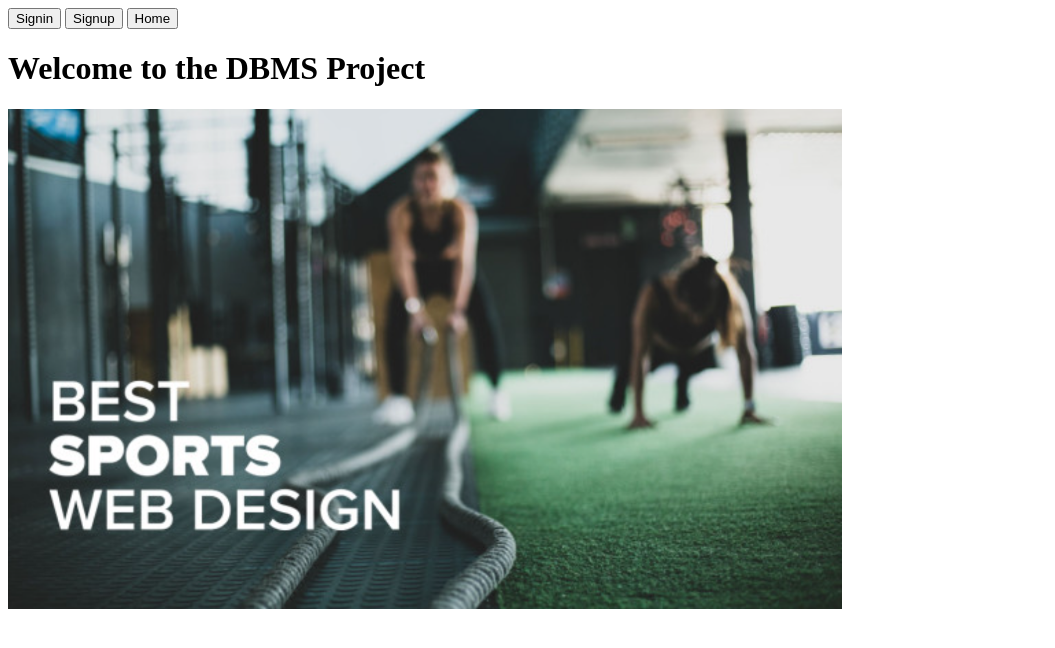
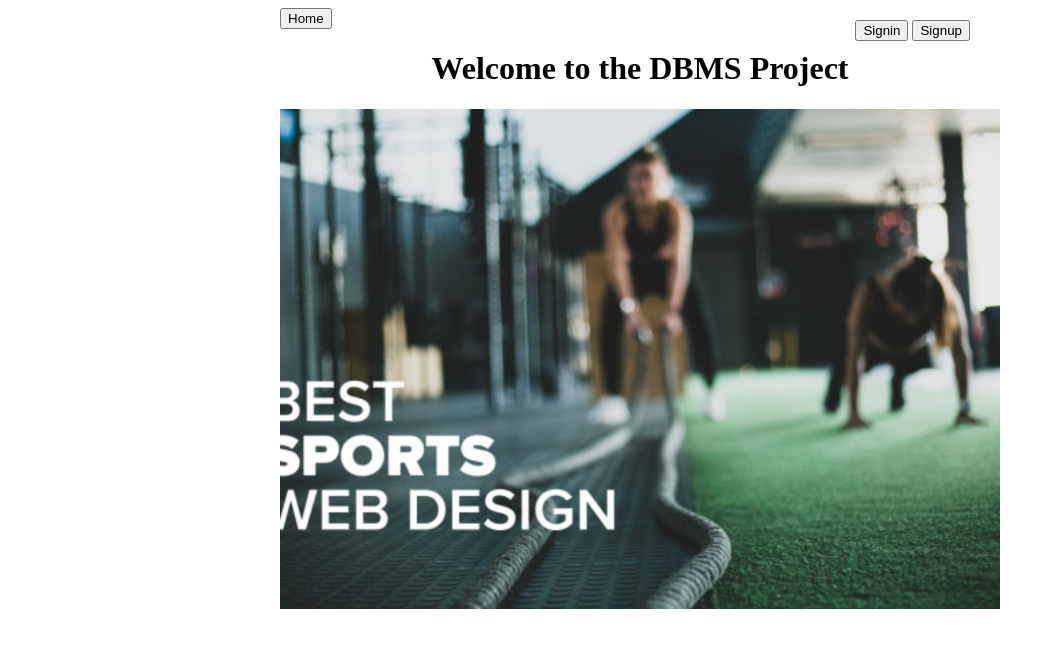
Before and after one commit to Sheikh-Ahmed-Naeem/DBMS-PROJECT, a Flask app: page / in a window 1280 px wide. Shown: the top 648 px of the page, without its empty margins (0-1055 px from the left). Run offline with Flask 3, Linux system fonts and the light colour scheme.

Commit message:
Added HTML and CSS

```diff
--- a/templates/home.html
+++ b/templates/home.html
@@ -2,12 +2,38 @@
 <html lang="en-US">
   <head>
     <title>DBMS Project</title>
+    <style>
+      h1{
+        text-align : center;
+      }
+      #banner{
+        width: 100%;
+        heigh: 360px;
+        object-fit: cover;
+      }
+
+      #container{
+        max-width: 720px;
+        margin: 0 auto 0 auto;
+      }
+
+      #button_container{
+        position: absolute;
+        top: 20px;
+        right:  310px;
+      }
+
+    </style>
   </head>
   <body>
-    <button>Signin </button>
-    <button>Signup </button>
-    <button>Home </button>
-    <h1>Welcome to the DBMS Project</h1>
-    <img src="https://5725d0fc-f687-4677-87d0-3b88c75a714b-00-1gnxbjbta8lsm.worf.replit.dev/static/banner.png" height="500">
+    <div id="container">
+      <button>Home </button>
+      <div id= "button_container">
+        <button>Signin </button>
+        <button>Signup </button>
+      </div>
+      <h1>Welcome to the DBMS Project</h1>
+      <img id="banner" src="https://5725d0fc-f687-4677-87d0-3b88c75a714b-00-1gnxbjbta8lsm.worf.replit.dev/static/banner.png" height="500">
+      </div>
   </body>
 </html>
```
